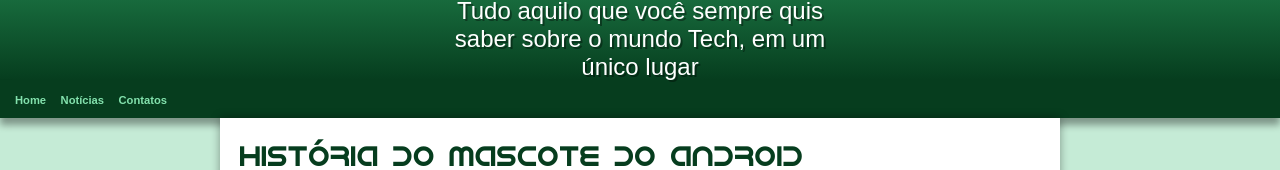
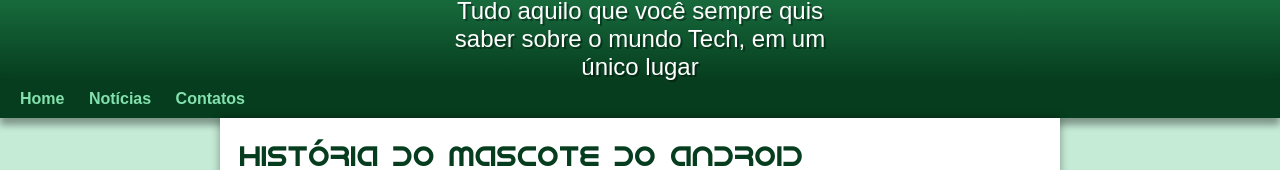
Before and after one commit to valdinarramos/meu-site, a plain HTML site: page index.html in a window 1280 px wide. Shown: the part 110-280 px from the top of the page. Drawn offline with Linux system fonts and the light colour scheme.

Commit message:
nav modificado

```diff
--- a/estilo/style.css
+++ b/estilo/style.css
@@ -69,8 +69,7 @@ nav{
 }
 nav > a {
     color:var(--cor01);
-    padding: 5px;
-    font-size: 0.7em;
+    padding: 10px;
     text-decoration: none;
     font-weight: bold;
     border-radius: 5px;
```
